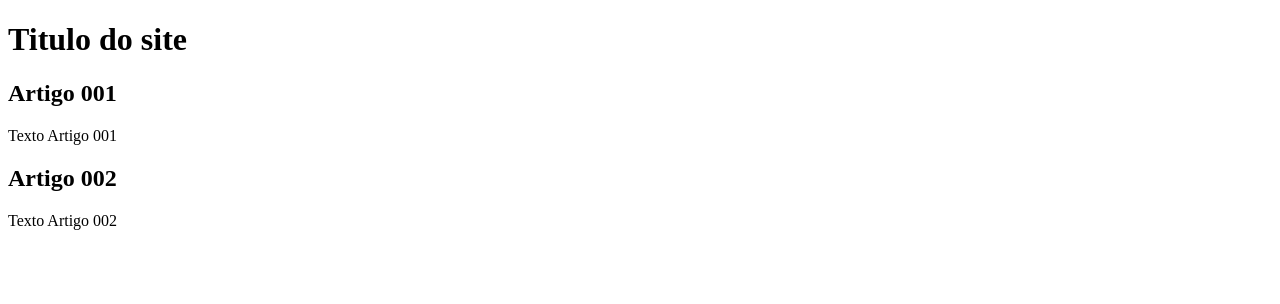
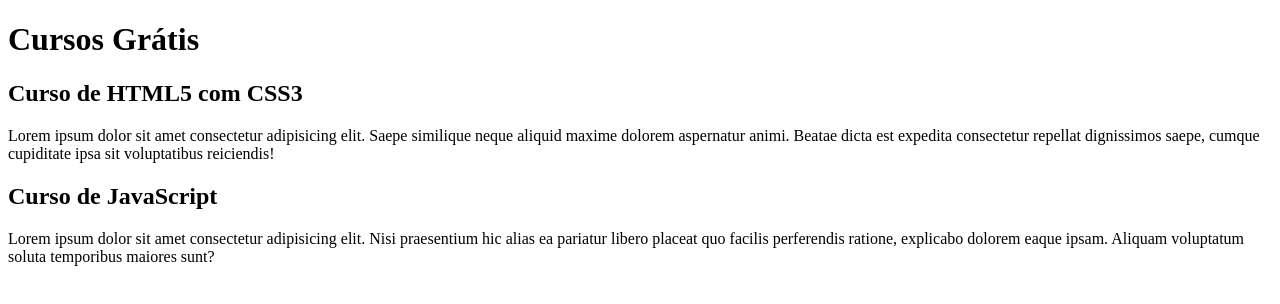
Before and after one commit to Hannahvfp/projeto-site, a plain HTML site: page index.html in a window 1280 px wide. Drawn offline with Linux system fonts and the light colour scheme.

Commit message:
comecei a criar o conteúdo

```diff
--- a/index.html
+++ b/index.html
@@ -9,15 +9,15 @@
 <body>
     <main>
         <header>
-            <h1>Titulo do site </h1>
+            <h1>Cursos Grátis </h1>
         </header>
         <article>
-            <h2>Artigo 001</h2>
-            <P>Texto Artigo 001</P>
+            <h2>Curso de HTML5 com CSS3</h2>
+            <P>Lorem ipsum dolor sit amet consectetur adipisicing elit. Saepe similique neque aliquid maxime dolorem aspernatur animi. Beatae dicta est expedita consectetur repellat dignissimos saepe, cumque cupiditate ipsa sit voluptatibus reiciendis!</P>
         </article>
         <article>
-            <h2>Artigo 002</h2>
-            <p>Texto Artigo 002</p>
+            <h2>Curso de JavaScript</h2>
+            <p>Lorem ipsum dolor sit amet consectetur adipisicing elit. Nisi praesentium hic alias ea pariatur libero placeat quo facilis perferendis ratione, explicabo dolorem eaque ipsam. Aliquam voluptatum soluta temporibus maiores sunt?</p>
         </article>
     </main>
 
```
